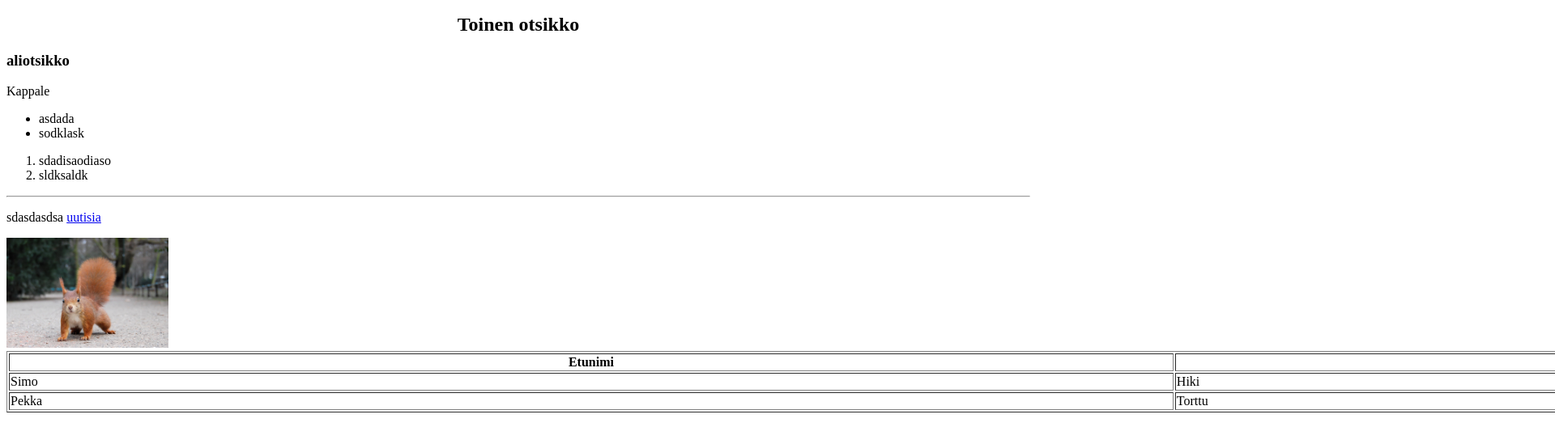
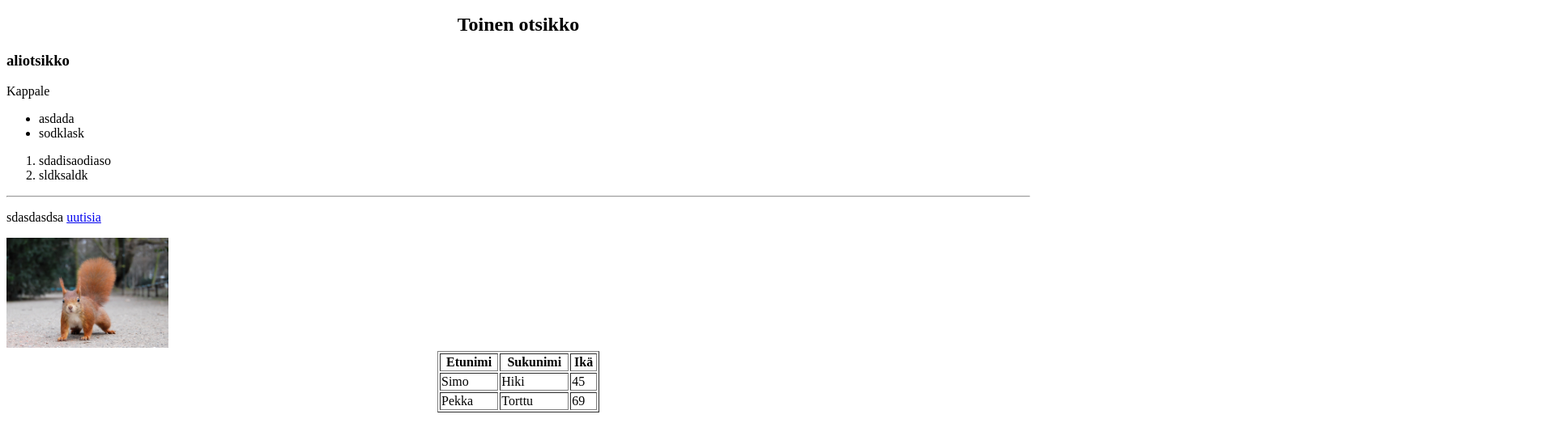
Before and after one commit to SloppyFinnish/SloppyFinnish.github.io, a plain HTML site: page index.html in a window 1280 px wide. Shown: the part 119-668 px from the top of the page at 81% size, 1920 px wide, since content can reach past the window. Drawn offline with Linux system fonts and the light colour scheme.

Commit message:
Update index.html

```diff
--- a/index.html
+++ b/index.html
@@ -33,7 +33,7 @@
 		</p>
 		<img src="./orava.jpg" alt="Orava" width=200px> <!-- voi kirjata myös esim. style="width:200px;"-->
 
-		<table align="center" style="width:300%" border="1" text-align: center;>
+		<table align="center" style="width:200px" border="1" text-align: center;>
 			<tr>
 				<th>Etunimi</th>
 				<th>Sukunimi</th>
```
